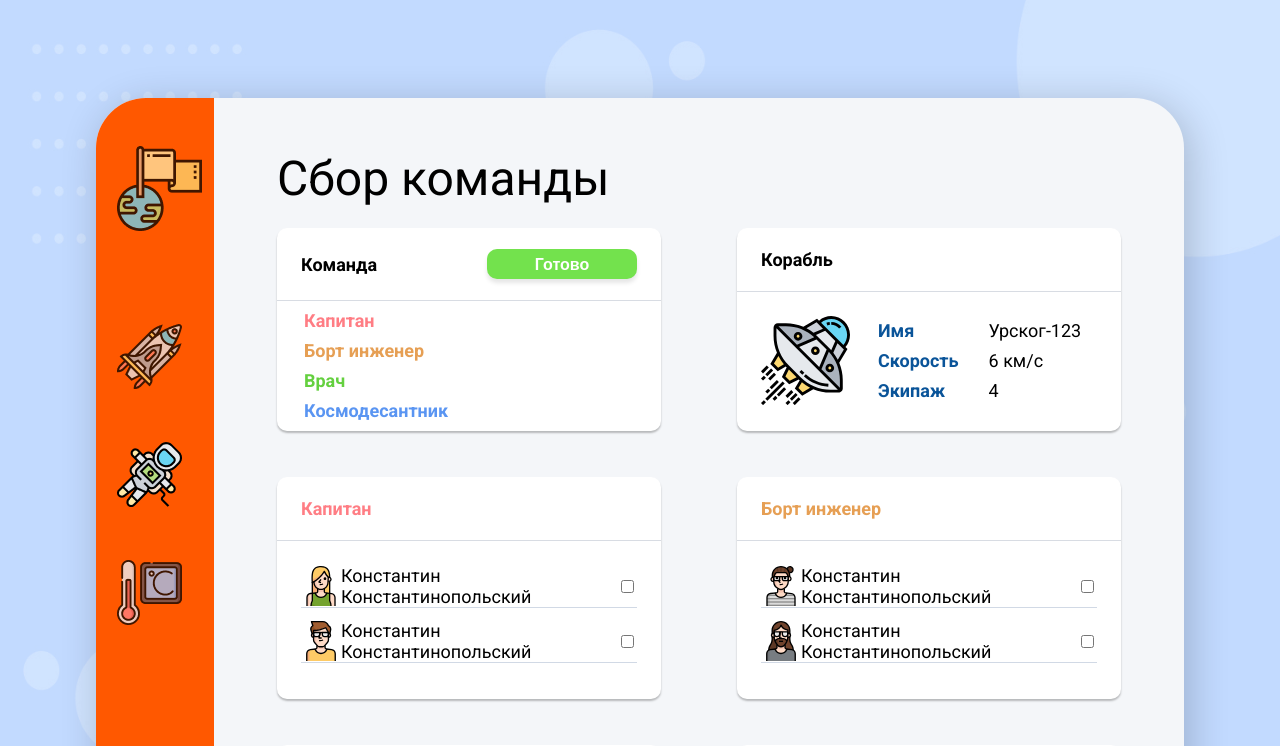
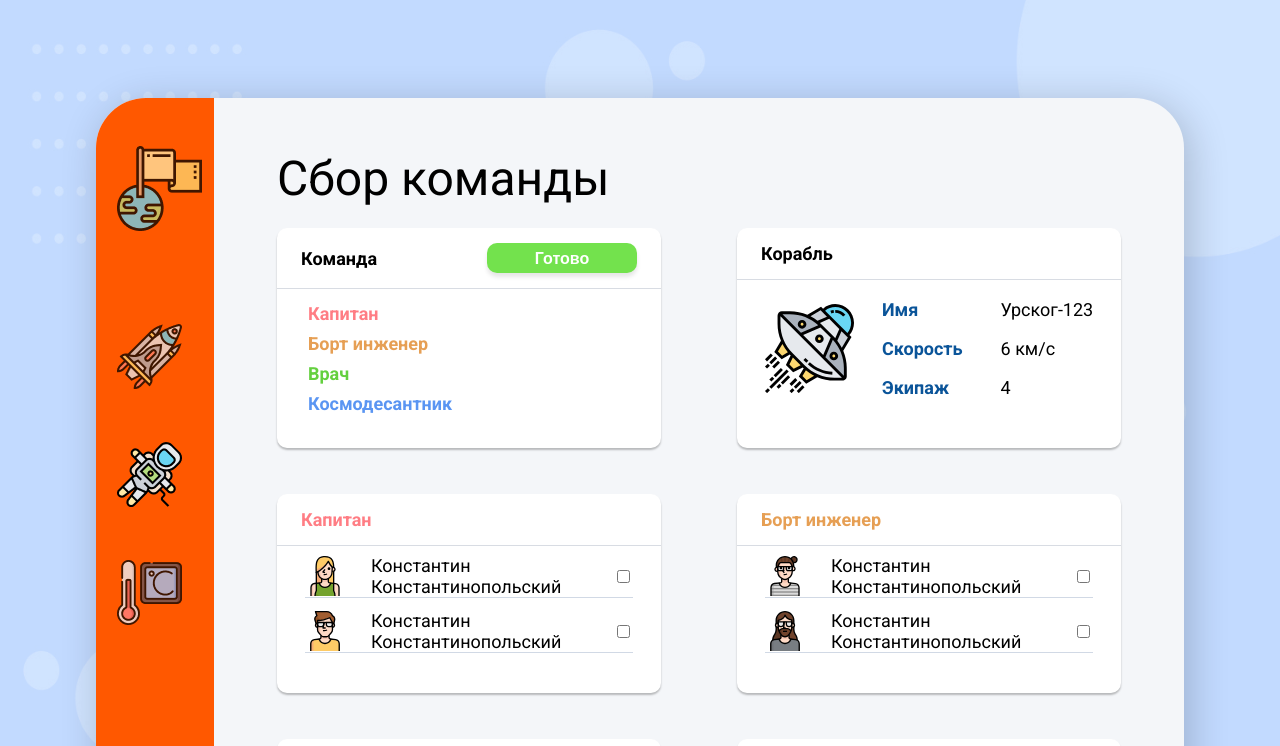
Before and after one commit to Amakina/bc-frontend, a Vue app: page /#/team in a window 1280 px wide. Shown: the top 746 px of the page. Built offline with nearby package versions, Linux system fonts and the light colour scheme.

Commit message:
Change paddings

```diff
--- a/src/components/Card-Info.vue
+++ b/src/components/Card-Info.vue
@@ -34,14 +34,14 @@ export default {
   display: flex;
   align-items: center;
   justify-content: space-between;
-  padding: 21px 24px;
+  padding: 15px 24px;
   border-bottom: 1px solid #D8DCE3;
 }
 
 .card-content {
   display: flex;
   align-items: center;
-  padding: 24px;
+  padding: 9px 28px 28px 28px;
 }
 
 .card-footer {
--- a/src/components/State.vue
+++ b/src/components/State.vue
@@ -6,7 +6,7 @@
         <button :class="{ 'button-success': ship && team && weather }" @click="flyRocket">Поехали!</button>
       </template>
       <template v-slot:content>
-        <ul>
+        <ul class="current-statuses">
           <li :class="{ 'status-ok': ship }">Ракета выбрана</li>
           <li :class="{ 'status-ok': team }">Команда собрана</li>
           <li :class="{ 'status-ok': weather }">Погода - ок</li>
@@ -16,6 +16,7 @@
     <card-info class="weather" :hideFooter="true">
       <template v-slot:header><h2>Погодные условия</h2></template>
       <template v-slot:content>
+        <div class="table-padding">
           <table>
             <tr>
               <th>Локация</th>
@@ -34,11 +35,13 @@
               <td v-if="weather">{{weather.wind}}</td>
             </tr>
           </table>
+        </div>
       </template>
     </card-info>
     <card-info class="team" :hideFooter="true">
         <template v-slot:header><h2>Экипаж</h2></template>
         <template v-slot:content>
+          <div class="table-padding">
             <table>
               <tr>
                 <th style="color: #FF7D84;">Капитан</th>
@@ -65,6 +68,7 @@
                 </td>
               </tr>
             </table>
+          </div>
         </template>
       </card-info>
     <img class="astronomy" src="../assets/images/background/astronomy.svg" />
@@ -191,4 +195,9 @@ img {
 .fly-rocket {
   bottom: 2000px;
 }
+
+.table-padding {
+  width: 100%;
+  padding-top: 14px;
+}
 </style>
--- a/src/components/Team.vue
+++ b/src/components/Team.vue
@@ -2,7 +2,7 @@
   <div class="team">
     <h1>Сбор команды</h1>
     <div class="current-selection">
-      <card-info :hideFooter="true">
+      <card-info :hideFooter="true" class="selected-team">
         <template v-slot:header>
           <h2>Команда</h2>
           <button @click="onReadyClick">Готово</button>
@@ -47,7 +47,7 @@
         <template v-slot:content>
           <div class="entries-container">
             <div class="entries" v-for="member in option.members" :key="`${member.Name}-${member.Role}-${member.Id}`">
-              <div style="width: 40px; height: 40px;"><img :src="require(`../assets/images/team/${member.Icon}`)" width="40" height="40"></div>
+              <div class="icon-container"><img :src="require(`../assets/images/team/${member.Icon}`)" width="40" height="40"></div>
               <div style="flex: 1;">{{member.Name}}</div>
               <div>
                 <input type="checkbox" v-model="selectedTeam[option.container]" :value="member">
@@ -149,10 +149,6 @@ export default {
   border-collapse: collapse;
 }
 
-td {
-  padding: 0;
-}
-
 th {
   line-height: 26px;
   padding-right: 28px;
@@ -185,7 +181,13 @@ button {
   margin-bottom: 12px;
 }
 
-.card-content table {
-  margin: -20px 0px;
+.icon-container {
+  width: 40px;
+  height: 40px;
+  padding-right: 26px;
+}
+
+.selected-team td{
+  padding: 0 8px 0 0;
 }
 </style>
--- a/src/components/Weather.vue
+++ b/src/components/Weather.vue
@@ -80,6 +80,10 @@ export default {
   padding: 53px 63px;
 }
 
+h1 {
+  margin-bottom: 38px;
+}
+
 .weather-card {
   width: 560px;
   height: 260px;
@@ -113,6 +117,6 @@ input {
 }
 
 .card-content table {
-  margin: -10px 0px;
+  margin: 9px 0px;
 }
 </style>
```
Lines whose indentation alone changed are shown as unchanged.
